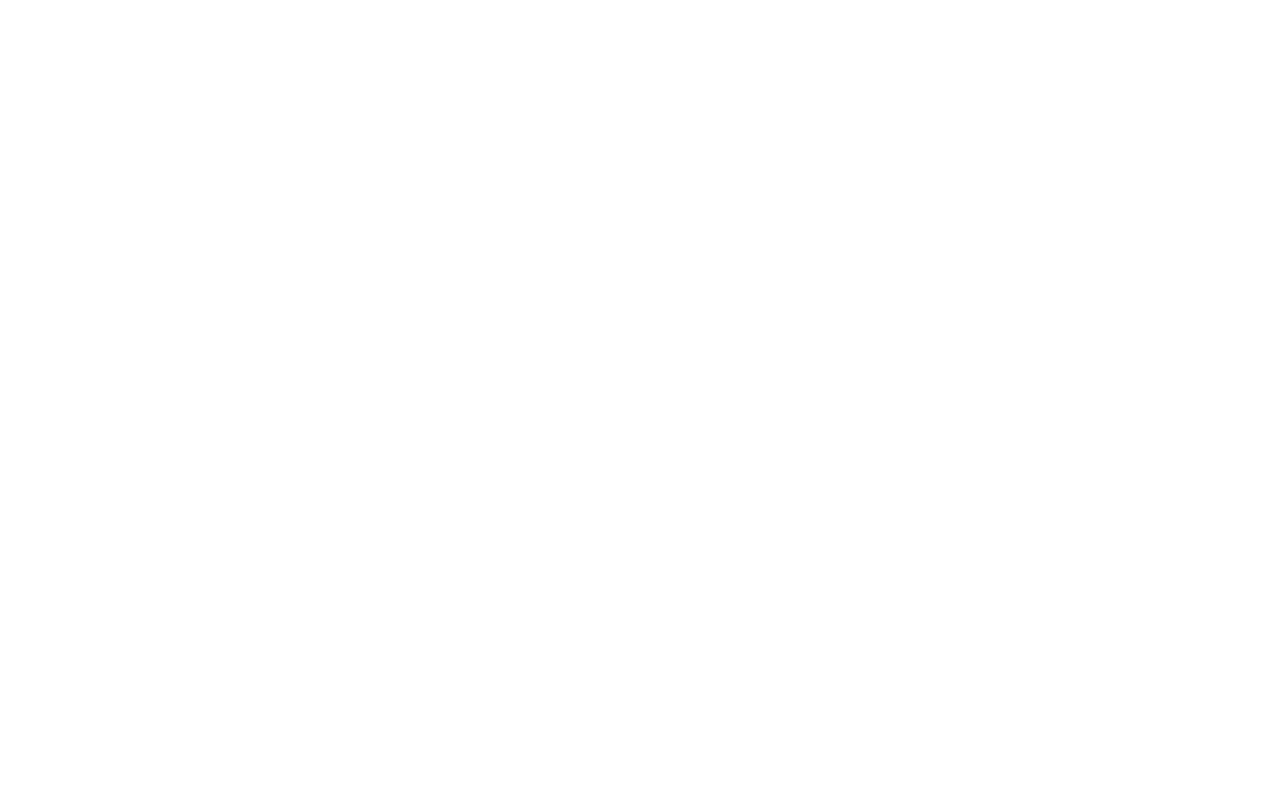
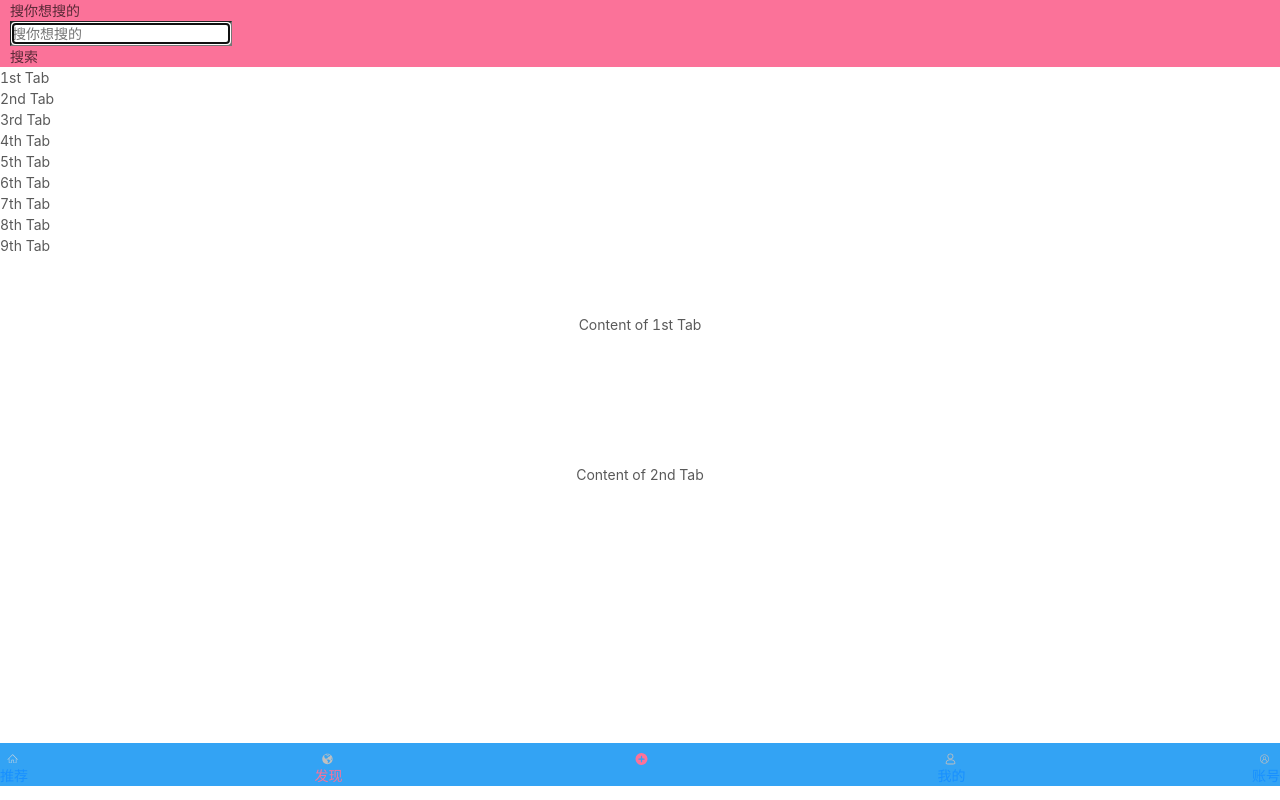
Before and after one commit to 1738376632/app, a React (Create React App) app: page /#/found in a window 1280 px wide. Built offline with nearby package versions, Linux system fonts and the light colour scheme.

Commit message:
完成了路由的搭建

```diff
--- a/package.json
+++ b/package.json
@@ -7,6 +7,7 @@
     "antd-mobile": "^2.3.1",
     "react": "^16.12.0",
     "react-dom": "^16.12.0",
+    "react-redux": "^7.1.3",
     "react-router-dom": "^5.1.2",
     "react-scripts": "3.2.0",
     "typeface-roboto": "0.0.75"
--- a/public/index.html
+++ b/public/index.html
@@ -35,6 +35,17 @@
       width: 100%;
       height: 100%;
     }
+    *{
+      padding: 0;
+      margin: 0;
+    }
+    ul,li,ol{
+      list-style:none;
+    }
+    a{
+      text-decoration:none;
+      color:#333;
+    }
   </style>
   <body>
     <noscript>You need to enable JavaScript to run this app.</noscript>
--- a/src/App.js
+++ b/src/App.js
@@ -1,21 +1,18 @@
 import React from 'react';
-import{HashRouter,NavLink,Switch,Route}from "react-router-dom"
-import Hone from "./App/hone"
-import Base from "./App/Base"
+import { HashRouter, Route } from "react-router-dom"
+import Navbar from "./App/index.js"
+// import Login  from "./App/login"
+import Hone   from "./App/home"
 // import Base from "./project/ces"
-let style = {
-  width: "100%",
-  height: "100%"
-}
+import Found from "./App/found"
+
 function App() {
   return (
-    <div className="App" style={style}>
-      <HashRouter>
-      <Route  path="/hone" component={Hone.Head}/>
-      <Route exact path="/hone/:lunbo" component={Hone.Lunbo}/>
-      <Route path="/hone" component={Base}/>
-      </HashRouter>
-    </div>
+    <HashRouter>
+      <Route  exact path="/" component={Hone}></Route>
+      <Route exact path="/found" component={Found}></Route>
+      <Route path="/" component={Navbar}></Route>
+    </HashRouter>
   );
 }
 
--- a/src/App/Base.js
+++ /dev/null
@@ -1,94 +0,0 @@
-import { TabBar } from 'antd-mobile';
-import React from "react";
-import imga from "../img/房子.svg"
-import imgb from "../img/地球.svg"
-import imgc from "../img/我的.svg"
-import imgd from "../img/账号.svg"
-import imge from "../img/添加.svg"
-
-class TabBarExample extends React.Component {
-
-  state = {
-    selectedTab: 'redTab',
-    hidden: false,
-    fullScreen: false,
-  };
-  render() {
-    return (
-      <div style={{ position: 'fixed', height: '100%', width: '100%', top: 0 }}>
-
-        <TabBar
-          unselectedTintColor="#949494"
-          tintColor="#33A3F4"
-          barTintColor="white"
-          hidden={this.state.hidden}
-        // tabBarPosition="top"
-        >
-
-          <TabBar.Item
-            title="推荐"
-            key="Life"
-            icon={<div style={{
-              width: '22px',
-              height: '22px',
-              background: `url(${imga}) center center /  21px 21px no-repeat`
-            }}
-            />
-            }
-          >
-          </TabBar.Item>
-          <TabBar.Item
-            title="发现"
-            key="2"
-            icon={<div style={{
-              width: '22px',
-              height: '22px',
-              background: `url(${imgb}) center center /  21px 21px no-repeat`
-            }}
-            />
-            }
-          >
-          </TabBar.Item>
-          <TabBar.Item
-            key="Life"
-            icon={<div style={{
-              width: '32px',
-              height: '32px',
-              background: `url(${imge}) center center /  31px 31px no-repeat`
-            }}
-            />
-            }
-          >
-          </TabBar.Item>
-          <TabBar.Item
-            title="我的"
-            key="3"
-            icon={<div style={{
-              width: '22px',
-              height: '22px',
-              background: `url(${imgc}) center center /  21px 21px no-repeat`
-            }}
-            />
-            }
-          >
-          </TabBar.Item>
-          <TabBar.Item
-            title="账号"
-            key="Life"
-            icon={<div style={{
-              width: '22px',
-              height: '22px',
-              background: `url(${imgd}) center center /  21px 21px no-repeat`
-            }}
-            />
-            }
-          >
-          </TabBar.Item>
-
-        </TabBar>
-
-      </div>
-    );
-  }
-}
-export default TabBarExample
--- a/src/App/found/Tab.js
+++ b/src/App/found/Tab.js
@@ -22,7 +22,7 @@
 
         return (
             <div>
-                <span style={{position:"fixed",}}>哈哈哈</span>
+                <span style={{position:"fixed",}}></span>
                 <WhiteSpace />
                 <Tabs tabs={tabs} renderTabBar={props => <Tabs.DefaultTabBar {...props} page={5} />}>
                     {this.renderContent}
--- a/src/App/found/index.js
+++ b/src/App/found/index.js
@@ -1,6 +1,26 @@
-import Head from "../../project/head"
-import Tab  from "./Tab"
-export default{
-    Head,
-    Tab
+import { NavBar, SearchBar, WhiteSpace, WingBlank } from "antd-mobile";
+import React from "react";
+import Tad from "./Tab"
+
+export default class Nav extends React.Component {
+    // componentDidMount生命周期函数
+    componentDidMount() {
+        this.autoFocusInst.focus();
+    }
+    search = () => {
+        alert("在这里发送消息")
+    }
+    render() {
+        return (
+            <div>
+            <SearchBar
+                placeholder="搜你想搜的"
+                ref={ref => this.autoFocusInst = ref}
+                cancelText={"搜索"}
+                style={{ background: "#fb7299", paddingLeft: "10px" }}
+                onCancel={this.search} />
+                <Tad></Tad>
+            </div>
+        );
+    }
 }
--- a/src/App/hone/head.js
+++ b/src/App/home/index.js
@@ -1,6 +1,8 @@
 import { NavBar } from "antd-mobile";
+import imga from "../../img/地球.svg"
 import React from "react";
-import{HashRouter,Link,Switch,Route}from "react-router-dom"
+// import{HashRouter,Link,Switch,Route}from "react-router-dom"
+import Lubo from "./lubo"
 // import imga from "../img/地球.svg"
 export default class Nav extends React.Component {
   state = {
@@ -17,11 +19,11 @@
           leftContent="精选投稿"
           rightContent={[
             // eslint-disable-next-line jsx-a11y/alt-text
-            // <img src={imga}/>
-            <Link to="/hone/lunbo">About</Link>
+            <img  key=' 10'src={imga}/>
           ]}
         >
         </NavBar>
+        <Lubo></Lubo>
       </div>
     );
   }
--- a/src/App/hone/lubo.js
+++ b/src/App/home/lubo.js
@@ -39,11 +39,12 @@
                 top: this.state.slideIndex === index ? -10 : 0,
                 boxShadow: '2px 1px 1px rgba(0, 0, 0, 0.2)',
                 marginTop: "35px",
-                height: "420px",
+                height: "400px",
                 borderRadius: "15px"
               }}
             >
               <img
+                key={index}
                 src={`https://zos.alipayobjects.com/rmsportal/${val}.png`}
                 alt=""
                 style={{ width: '100%', verticalAlign: 'top', borderRadius: "15px 15px 0px 0px" }}
--- a/src/App/hone/index.js
+++ /dev/null
@@ -1,7 +0,0 @@
-import Lunbo from "./lubo"
-import Head from "./head"
-
-export default{
-    Head,
-    Lunbo,
-}
--- /dev/null
+++ b/src/App/index.js
@@ -0,0 +1,79 @@
+import { TabBar } from 'antd-mobile';
+import React from "react";
+import { NavLink } from "react-router-dom"
+import imga from "../img/房子.svg"
+import imgb from "../img/地球.svg"
+import imgc from "../img/我的.svg"
+import imgd from "../img/账号.svg"
+import imge from "../img/添加.svg"
+import Home from "./home"
+import found from "./found"
+
+
+let style = {
+  color: "#fb7299",
+  img: {
+    display: "block",
+    width: '22px',
+    height: '22px',
+    paddingLeft: "3px",
+    paddingTop: "10px",
+  }
+
+}
+class TabBarExample extends React.Component {
+  state = {
+    selectedTab: 'redTab',
+    // hidden: ture,
+    fullScreen: false,
+    data: [
+      {
+        path: "/",
+        title: "推荐",
+        img: imga
+      },
+      {
+        path: '/found',
+        title: "发现",
+        img: imgb
+
+      },
+      {
+        path: "/push",
+        title: "",
+        img: imge
+      },
+      {
+        path: "/my",
+        title: "我的",
+        img: imgd
+      },
+      {
+        path: "/account",
+        title: "账号",
+        img: imgc
+      }
+    ]
+  };
+  render() {
+    console.log(this.props)
+    return (
+      <div style={{ position: 'fixed', bottom: "0px", width: "100%" }}>
+        <ul style={{ display: "flex", width: "100%", justifyContent: "space-between", background: "#33A3F4" }}>
+          {this.state.data.map(item => {
+            return (
+              <li >
+                <NavLink exact to={item.path} activeStyle={style}>
+                  <img  style={style.img} src={item.img} ></img>
+                  {item.title == 0 ? "" : <span>{item.title}</span>}
+                </NavLink>
+              </li>
+            )
+          })}
+        </ul>
+      </div>
+    );
+  }
+}
+export default TabBarExample
+  // < TabBar.Item
--- a/src/App/login.js
+++ b/src/App/login.js
@@ -136,7 +136,6 @@
             inline
             size="small"
             style={{
-              marginRight: "4px",
               background: "#9940FF",
               color: "#fff",
               float: "right",
```
Also changed, not shown: src/project/head.js (deleted, +0 -23 lines), 1 other file (tests, documents, lock files or other folders).
